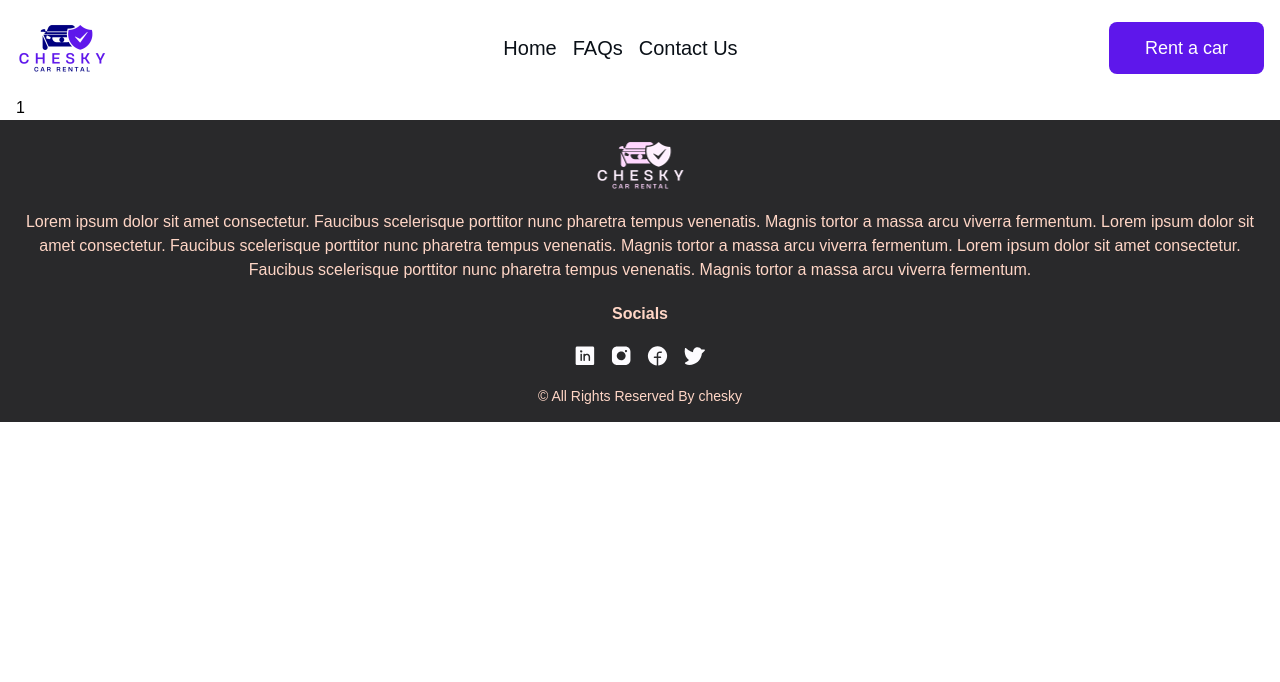
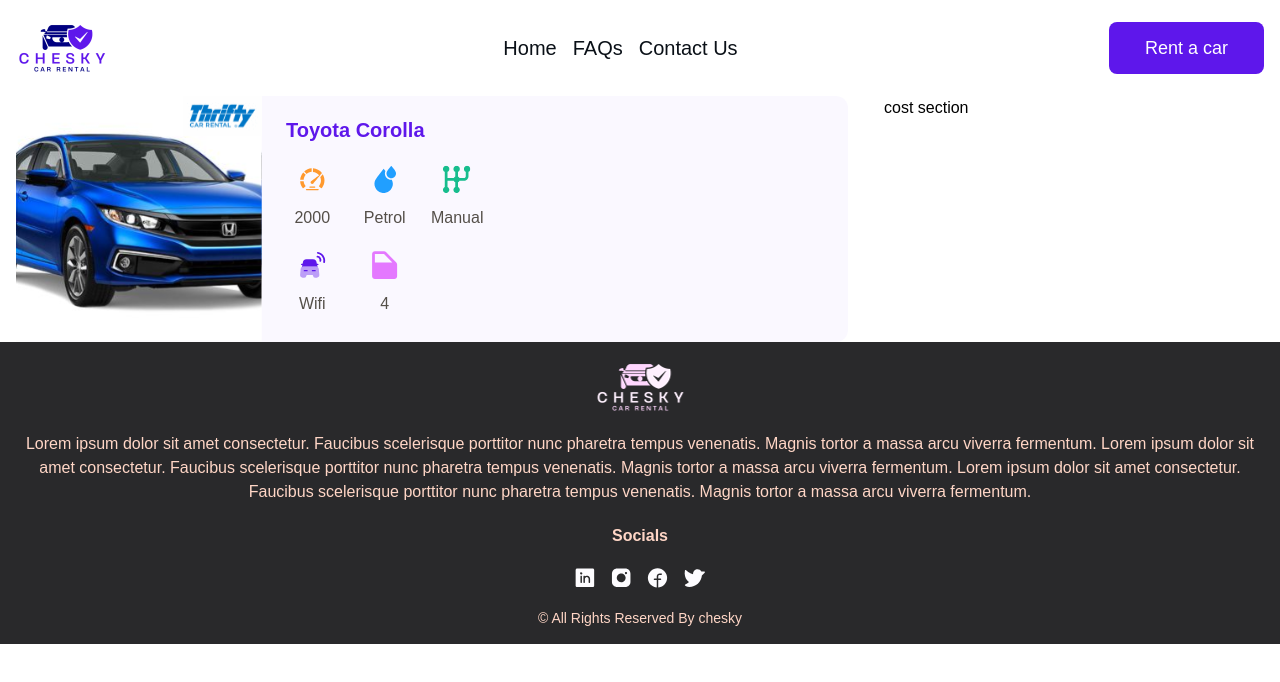
Before and after one commit to AfeezGL/chesky-frontend, a Next.js app: page /cars/1 in a window 1280 px wide. Shown: the top 682 px of the page. Built offline with nearby package versions, Linux system fonts and the light colour scheme.

Commit message:
feat: adds car features

```diff
--- a/pages/cars/[id].jsx
+++ b/pages/cars/[id].jsx
@@ -1,7 +1,20 @@
+import CarImg from '@/assets/cars/car-img.svg';
+import Car from '@/cars/partials/Car';
 import { useRouter } from 'next/router';
 
 export default function CarDetails() {
   const router = useRouter();
   const { id } = router.query;
-  return <div>{id}</div>;
+  const car = { id, name: 'Toyota Corolla', image: CarImg, price: 40 };
+  return (
+    <section
+      aria-label='Car details'
+      className='flex gap-9 flex-col sm:flex-row'
+    >
+      <div className='sm:basis-2/3'>
+        <Car car={car} showPrice={false} />
+      </div>
+      <div>cost section</div>
+    </section>
+  );
 }
--- a/styles/output.css
+++ b/styles/output.css
@@ -627,6 +627,10 @@ video {
   flex-grow: 1;
 }
 
+.basis-2\/3 {
+  flex-basis: 66.666667%;
+}
+
 .list-none {
   list-style-type: none;
 }
@@ -691,6 +695,10 @@ video {
 
 .gap-6 {
   gap: 1.5rem;
+}
+
+.gap-9 {
+  gap: 2.25rem;
 }
 
 .space-x-4 > :not([hidden]) ~ :not([hidden]) {
@@ -1128,8 +1136,20 @@ video {
     width: 280px;
   }
 
+  .sm\:basis-2\/3 {
+    flex-basis: 66.666667%;
+  }
+
   .sm\:grid-cols-4 {
     grid-template-columns: repeat(4, minmax(0, 1fr));
+  }
+
+  .sm\:flex-row {
+    flex-direction: row;
+  }
+
+  .sm\:flex-col {
+    flex-direction: column;
   }
 
   .sm\:gap-8 {
```
